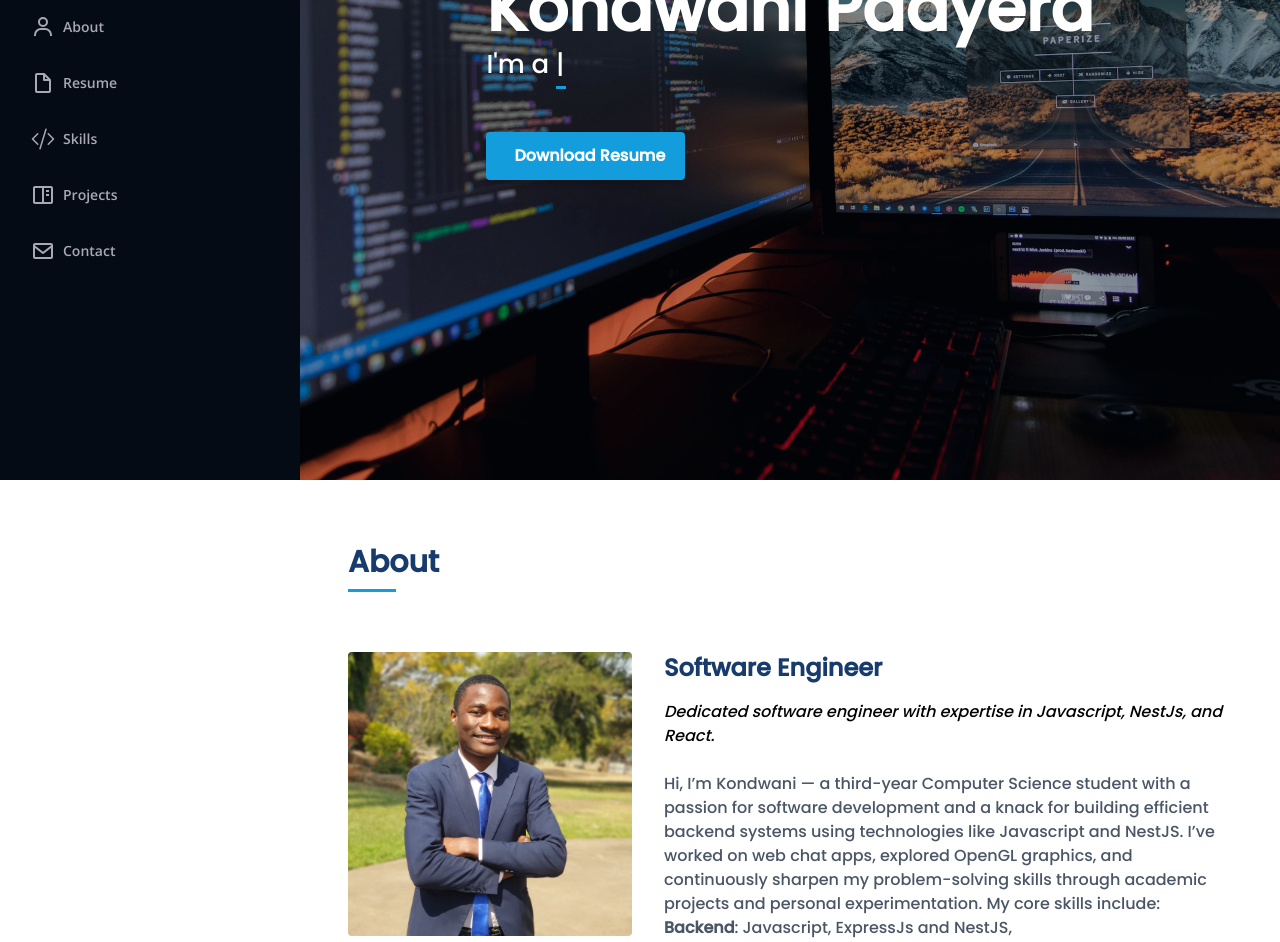
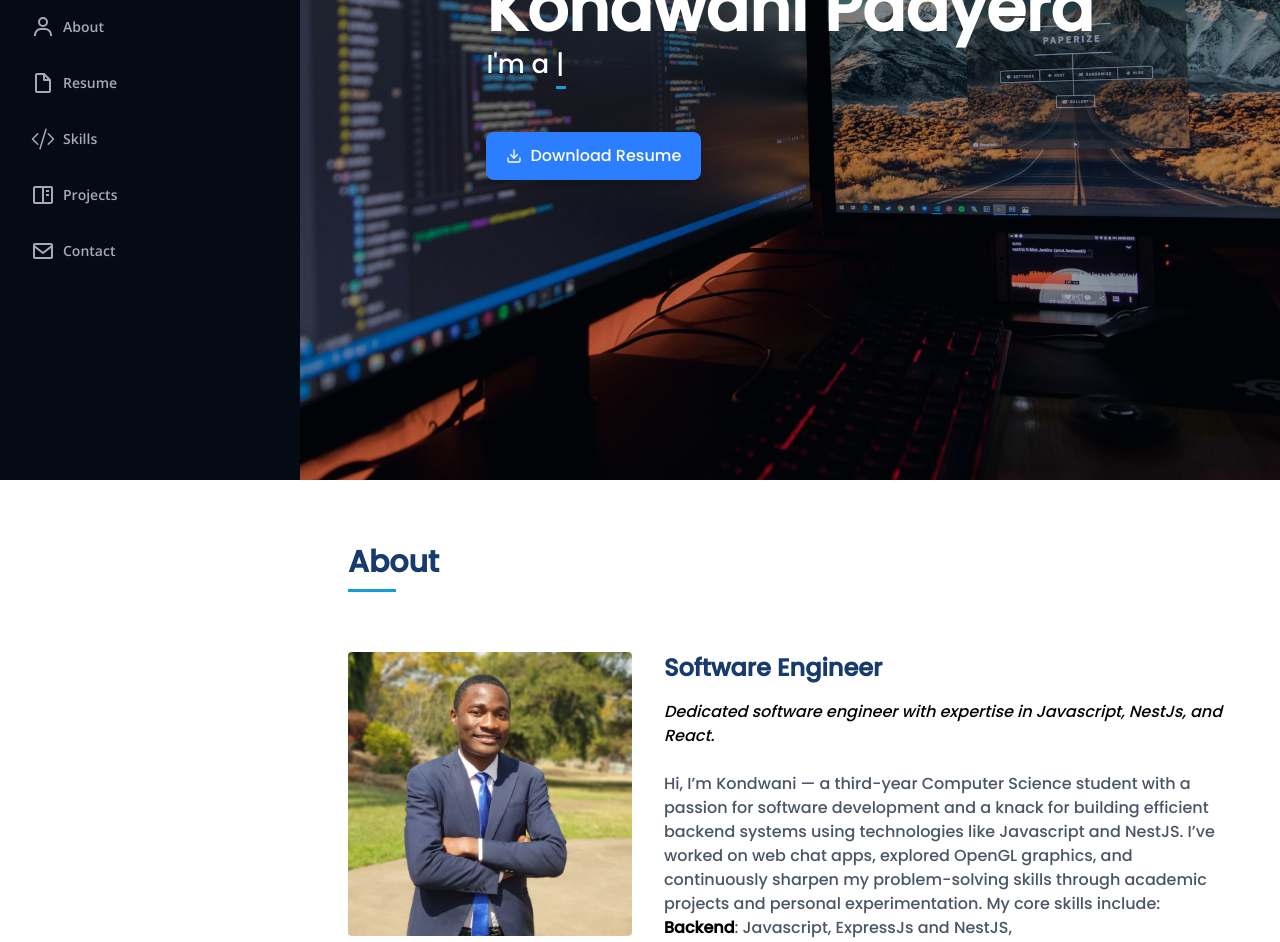
Before and after one commit to KhoTheProgrammer/Portfolio, a React (Vite) app: page / in a window 1280 px wide. Shown: the part 320-1262 px from the top of the page. Built offline with nearby package versions, Linux system fonts and the light colour scheme.

Commit message:
Update styles in About, Home, and Menu components for consistency

```diff
--- a/src/components/About.tsx
+++ b/src/components/About.tsx
@@ -41,8 +41,8 @@ const About = ({id}: SectionProps) => {
               NestJS. I’ve worked on web chat apps, explored OpenGL graphics,
               and continuously sharpen my problem-solving skills through
               academic projects and personal experimentation. My core skills
-              include:<br></br> <span className=" font-bold">Backend</span>: Javascript, ExpressJs and NestJS,{" "}
-              <br></br><span className=" font-bold">Frontend</span>: ReactJS and NextJs
+              include:<br></br> <span className=" font-bold text-black">Backend</span>: Javascript, ExpressJs and NestJS,{" "}
+              <br></br><span className=" font-bold text-black">Frontend</span>: ReactJS and NextJs
               <br></br>When I’m not coding, you’ll find me playing FIFA,
               learning new tech, or tweaking my dev setup.
             </p>
--- a/src/components/Home.tsx
+++ b/src/components/Home.tsx
@@ -1,6 +1,7 @@
 import { ReactTyped } from "react-typed";
 import home from "../assets/home.jpg"
 import resume from "../assets/files/Resume.pdf"
+import { FiDownload } from "react-icons/fi";
 
 interface SectionProps {
   id: string;
@@ -35,14 +36,16 @@ const Home = ({id}: SectionProps) => {
             />
           </span>
         </p>
+        <div className="w-full md:w-auto">
             <a
               href={resume}
-          className="inline-flex items-center px-5 py-3 bg-[#149ddd] text-white font-semibold text-base rounded shadow-md hover:bg-[#2eafec] hover:-translate-y-1 transition transform duration-300"
               download
+              className="inline-flex items-center px-5 py-3 bg-blue-500 text-white rounded-lg hover:bg-blue-600 shadow-md  hover:-translate-y-1 transition transform duration-300"
             >
-          <i className="bi bi-file-earmark-arrow-down mr-2 text-lg"></i>
+              <FiDownload className="mr-2" />
               Download Resume
             </a>
+          </div>
       </div>
     </section>
   );
--- a/src/components/Menu.tsx
+++ b/src/components/Menu.tsx
@@ -8,7 +8,7 @@ interface MenuProps {
 const Menu = ({ toggleSidebar, isSidebarOpen }: MenuProps) => {
   return (
     <div
-      className="fixed top-[15px] right-[15px] z-[9998] text-white bg-[#149ddd] rounded-full p-1 lg:hidden cursor-pointer"
+      className="fixed top-[15px] right-[15px] z-[9998] text-white bg-blue-500 hover:bg-blue-600 rounded-full p-1 lg:hidden cursor-pointer"
       onClick={toggleSidebar}
     >
       {isSidebarOpen ? (
```
Lines whose indentation alone changed are shown as unchanged.
